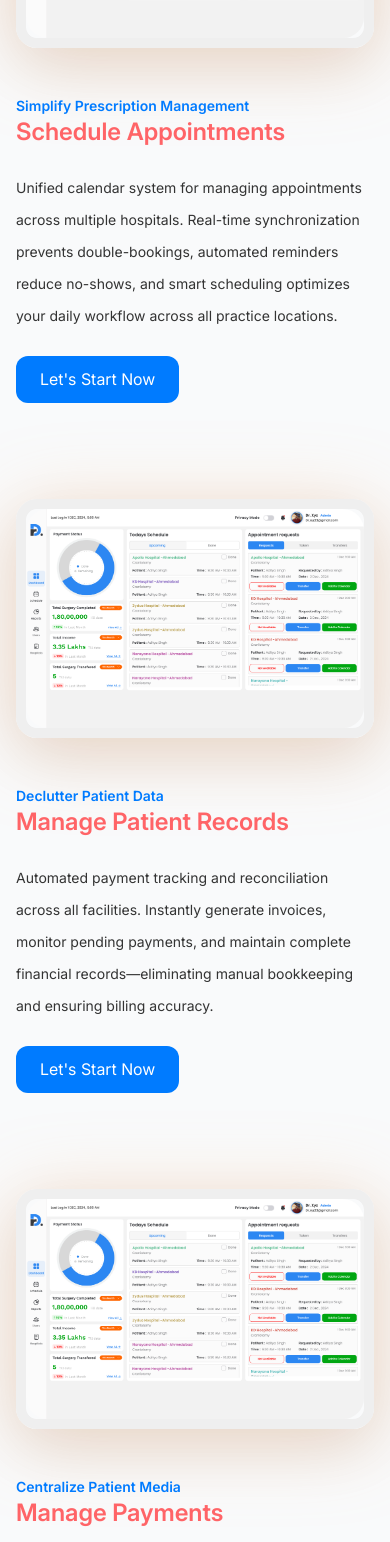
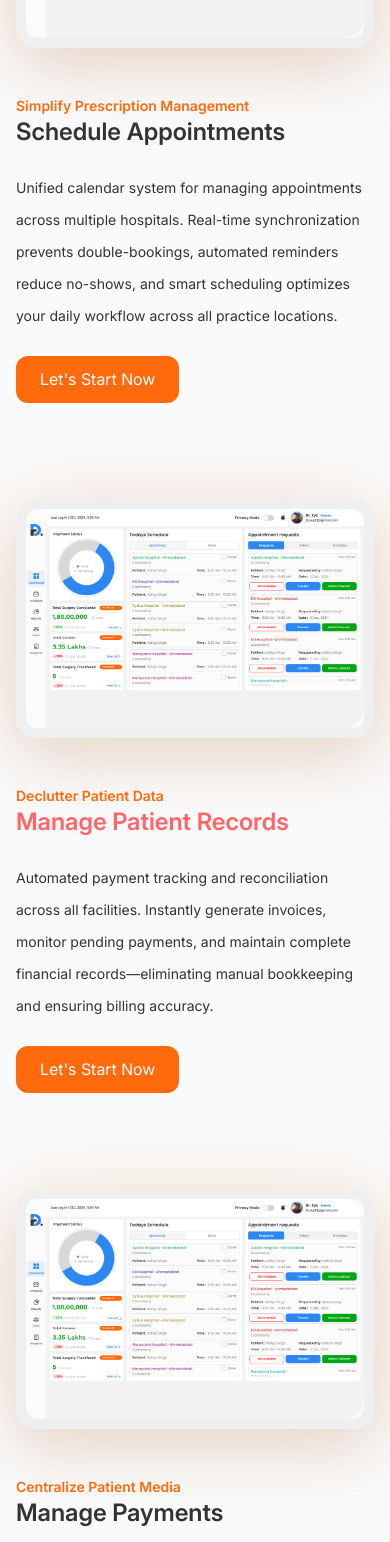
Before and after one commit to jay-avaiya/pruthatek-ecommerce, a React (Vite) app: page / in a window 390 px wide. Shown: the part 3306-4848 px from the top of the page. Built offline with nearby package versions, Linux system fonts and the light colour scheme.

Commit message:
Update: Home Page

```diff
--- a/src/pages/Main/HomePage/_components/SectionCardLeft.jsx
+++ b/src/pages/Main/HomePage/_components/SectionCardLeft.jsx
@@ -15,10 +15,10 @@ const SectionCardLeft = ({ image, title, description, badge }) => {
       {/* text */}
       <div className="font-inter flex flex-col space-y-6 md:w-[80%] lg:w-[50%]">
         <div>
-          <p className="text-[#007BFF] text-sm md:text-[16px] font-semibold">
+          <p className="text-[#FF6A0C] text-sm md:text-[16px] font-semibold">
             {badge || "Simplify Prescription Management"}
           </p>
-          <h3 className="text-red-400 md:text-yellow-300 lg:text-pink-400 xl:text-[#333333] text-2xl md:text-3xl xl:text-[40px] font-semibold">
+          <h3 className="text-[#333333] text-2xl md:text-3xl xl:text-[40px] font-semibold">
             {title || "Schedule Appointments"}
           </h3>
         </div>
@@ -31,7 +31,7 @@ const SectionCardLeft = ({ image, title, description, badge }) => {
         </p>
 
         {/* button */}
-        <button className="bg-[#007BFF] text-white px-6 lg:px-12 py-3 rounded-xl w-fit cursor-pointer outline-none active:scale-95 transition duration-100 text-sm text-[16px]">
+        <button className="bg-[#FF6A0C] text-white px-6 lg:px-12 py-3 rounded-xl w-fit cursor-pointer outline-none active:scale-95 transition duration-100 text-sm text-[16px]">
           Let's Start Now
         </button>
       </div>
--- a/src/pages/Main/HomePage/_components/SectionCardRight.jsx
+++ b/src/pages/Main/HomePage/_components/SectionCardRight.jsx
@@ -6,10 +6,10 @@ const SectionCardRight = ({ image, title, description, badge }) => {
       {/* text */}
       <div className="font-inter hidden lg:flex flex-col space-y-6 md:w-[80%] lg:w-[50%]">
         <div>
-          <p className="text-[#007BFF] text-sm md:text-[16px] font-semibold">
+          <p className="text-[#FF6A0C] text-sm md:text-[16px] font-semibold">
             {badge || "Simplify Prescription Management"}
           </p>
-          <h3 className="text-red-400 md:text-yellow-300 lg:text-pink-400 xl:text-[#333333] text-2xl md:text-3xl text-[40px] font-semibold">
+          <h3 className="text-[#333333] text-2xl md:text-3xl text-[40px] font-semibold">
             {title || "Schedule Appointments"}
           </h3>
         </div>
@@ -22,7 +22,7 @@ const SectionCardRight = ({ image, title, description, badge }) => {
         </p>
 
         {/* button */}
-        <button className="bg-[#007BFF] text-white px-12 py-3 rounded-xl w-fit cursor-pointer outline-none active:scale-95 transition duration-100 text-sm text-[16px]">
+        <button className="bg-[#FF6A0C] text-white px-12 py-3 rounded-xl w-fit cursor-pointer outline-none active:scale-95 transition duration-100 text-sm text-[16px]">
           Let's Start Now
         </button>
       </div>
@@ -38,7 +38,7 @@ const SectionCardRight = ({ image, title, description, badge }) => {
       {/* mobile text */}
       <div className="font-inter flex lg:hidden flex-col space-y-6 md:w-[80%] lg:w-[50%]">
         <div>
-          <p className="text-[#007BFF] text-sm md:text-[16px] font-semibold">
+          <p className="text-[#FF6A0C] text-sm md:text-[16px] font-semibold">
             {badge || "Simplify Prescription Management"}
           </p>
           <h3 className="text-red-400 md:text-yellow-300 lg:text-pink-400 xl:text-[#333333] text-2xl md:text-3xl xl:text-[40px] font-semibold">
@@ -54,7 +54,7 @@ const SectionCardRight = ({ image, title, description, badge }) => {
         </p>
 
         {/* button */}
-        <button className="bg-[#007BFF] text-white px-6 lg:px-12 py-3 rounded-xl w-fit cursor-pointer outline-none active:scale-95 transition duration-100 text-sm text-[16px]">
+        <button className="bg-[#FF6A0C] text-white px-6 lg:px-12 py-3 rounded-xl w-fit cursor-pointer outline-none active:scale-95 transition duration-100 text-sm text-[16px]">
           Let's Start Now
         </button>
       </div>
```
